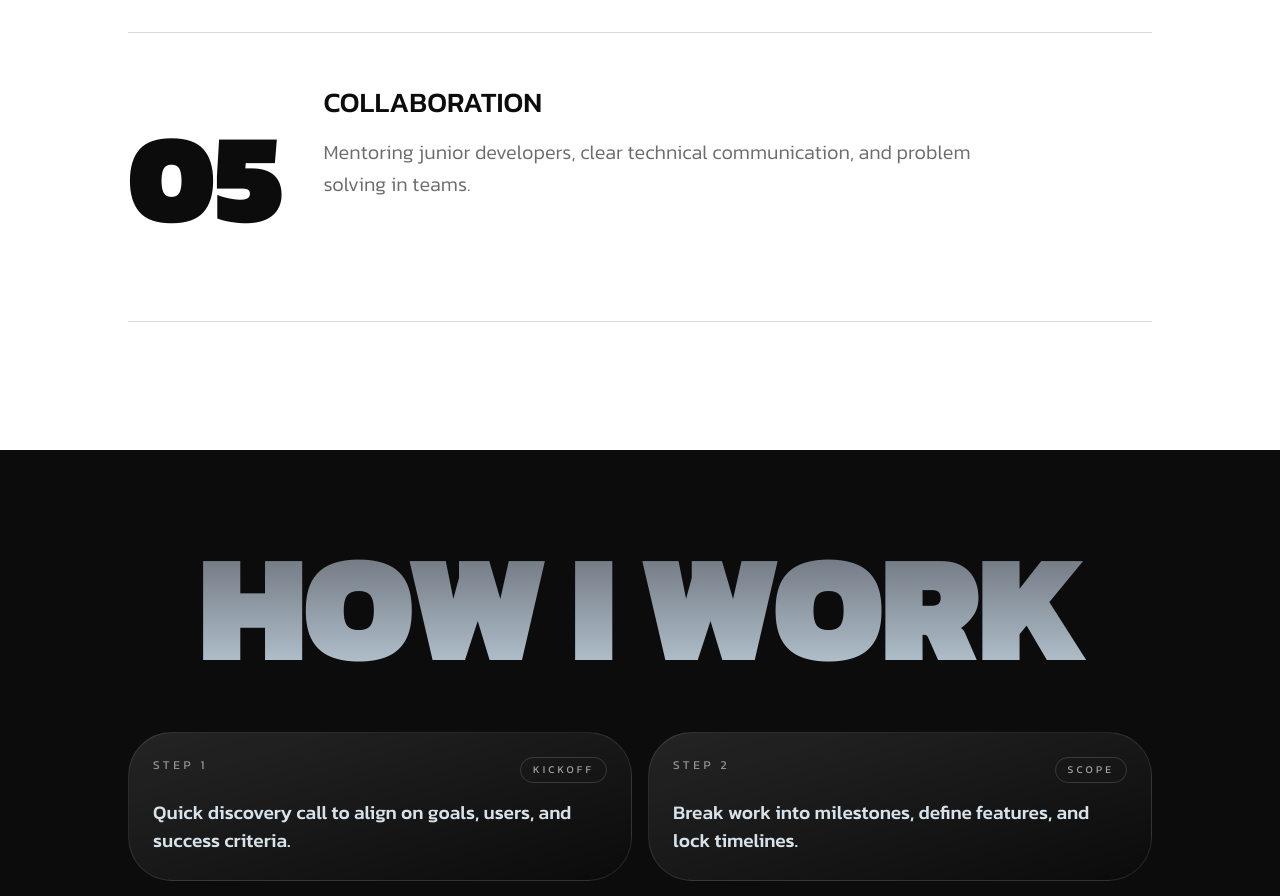
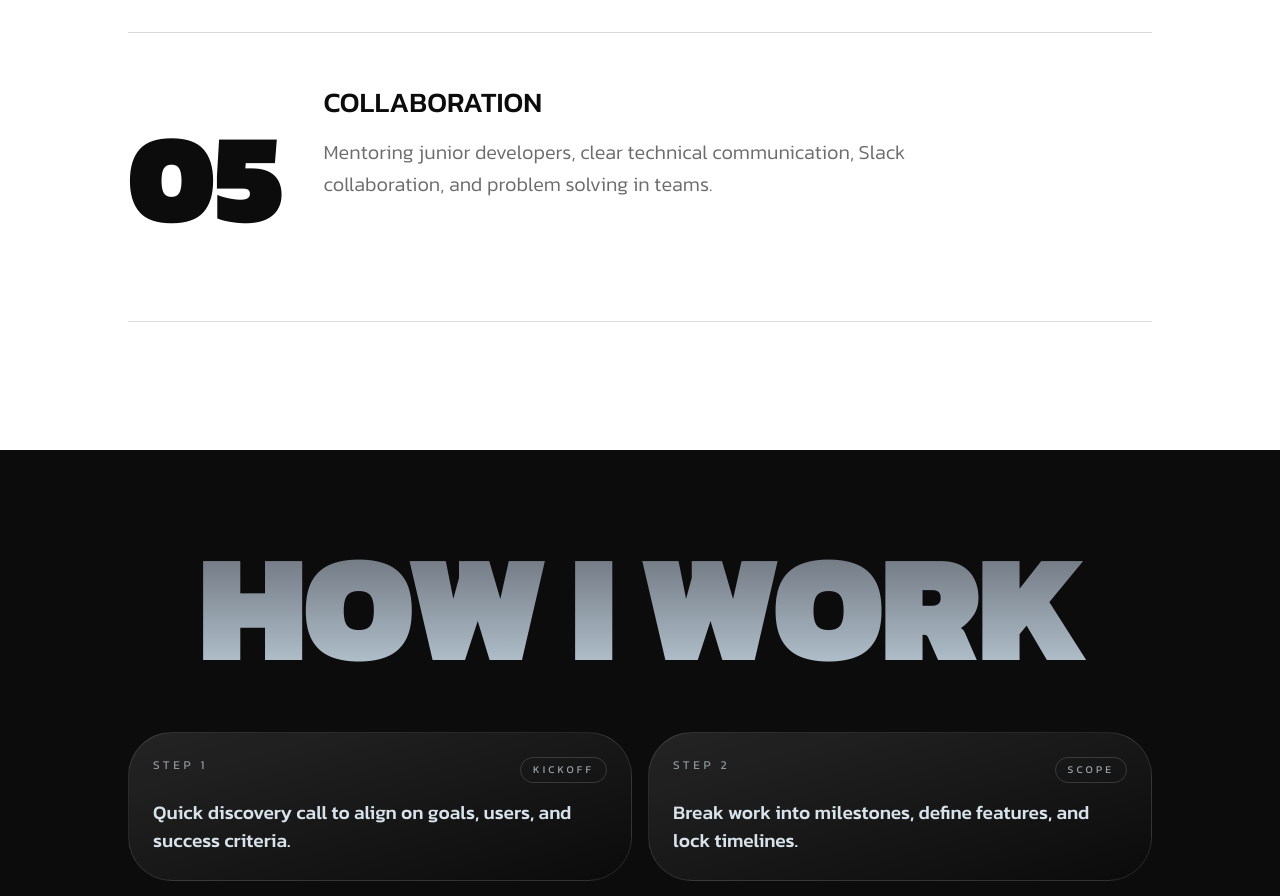
Before and after one commit to Devsrinivas69/portfolio, a React (Vite) app: page / in a window 1280 px wide. Shown: the part 3520-4416 px from the top of the page. Built offline with nearby package versions, Linux system fonts and the light colour scheme; no server answers.

Commit message:
slackcommit

```diff
--- a/src/sections/ServicesSection.tsx
+++ b/src/sections/ServicesSection.tsx
@@ -29,7 +29,7 @@ const SERVICES = [
     number: '05',
     title: 'Collaboration',
     description:
-      'Mentoring junior developers, clear technical communication, and problem solving in teams.',
+      'Mentoring junior developers, clear technical communication, Slack collaboration, and problem solving in teams.',
   },
 ]
 
```
